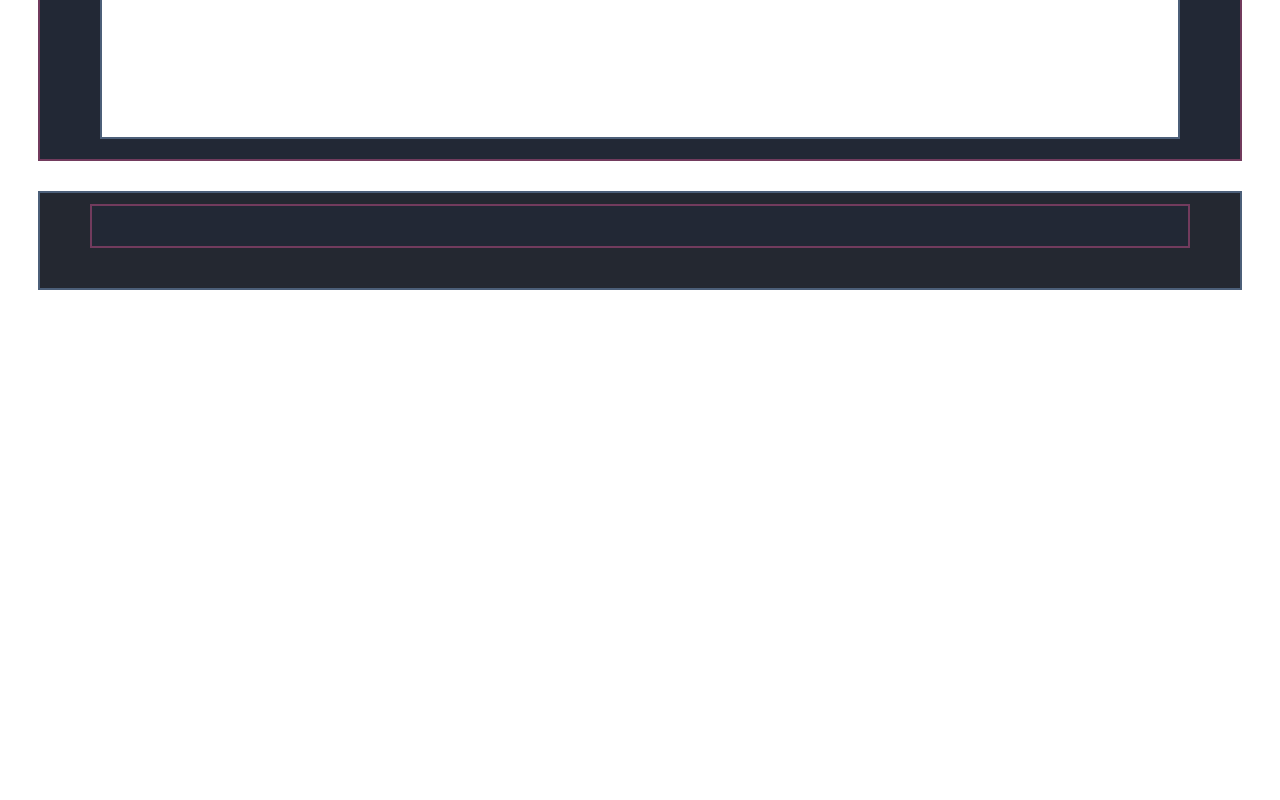
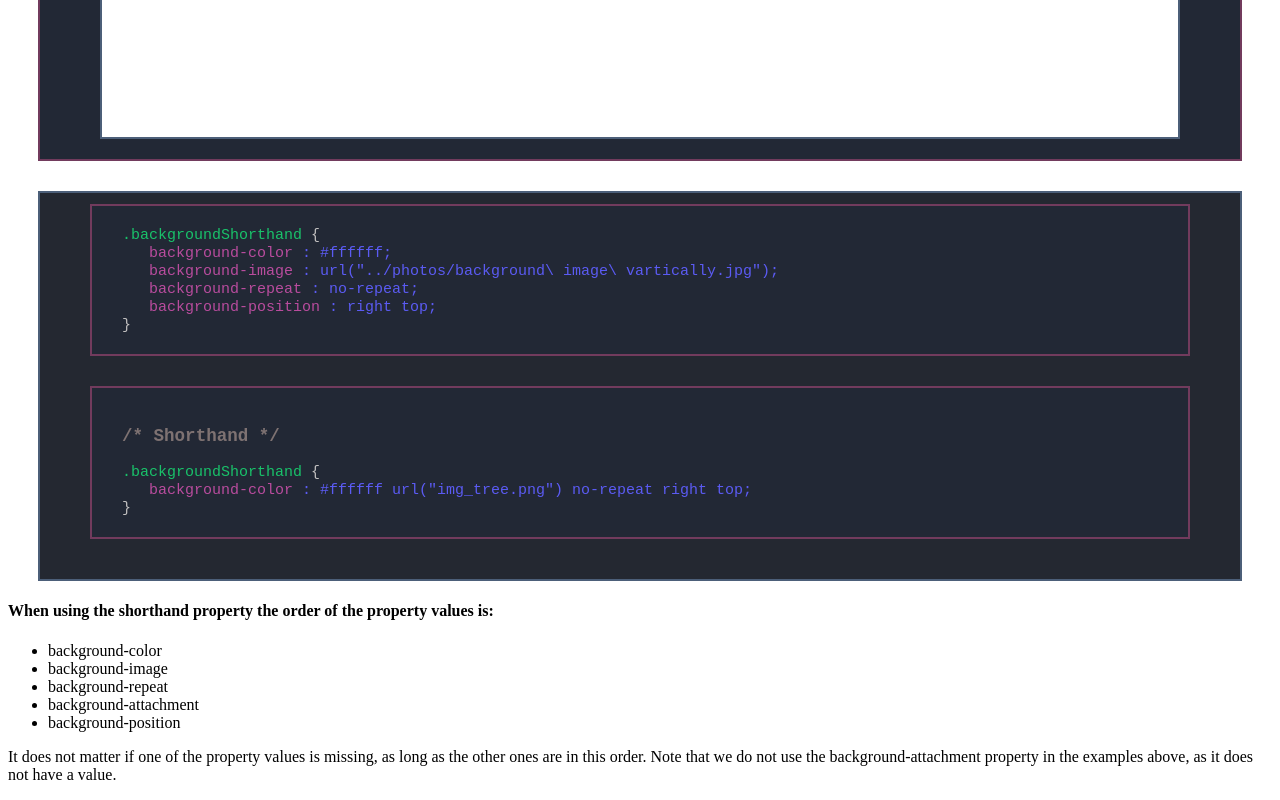
Before and after one commit to dev-ashik/css, a plain HTML site: page Details/backgroundShorthand.html in a window 1280 px wide. Shown: the part 345-1145 px from the top of the page. Before the commit the page ends 800 px from the top, so only its background shows below. Drawn offline with Linux system fonts and the light colour scheme.

Commit message:
background shorthand

```diff
--- a/Details/backgroundShorthand.html
+++ b/Details/backgroundShorthand.html
@@ -19,6 +19,12 @@
 <body>
     <div class="codeDiv">
         <div class="codeRunDiv backgroundShorthand">
+
+        </div>
+    </div>
+
+    <div class="codeRunDiv">
+        <div class="codeDiv">
             <code>
                 <span class="codeColorGreen">.backgroundShorthand </span>{ <br>
                     &nbsp; &nbsp;<span class="codeColorDarkRed">background-color </span><span class="codeColorBlue">: #ffffff;</span><br>
@@ -28,12 +34,23 @@
                 }
             </code>
         </div>
-    </div>
-
-    <div class="codeRunDiv">
         <div class="codeDiv">
-
+            <code>
+                <h3 class="codeColorComment">/* Shorthand */</h3>
+                <span class="codeColorGreen">.backgroundShorthand </span>{ <br>
+                    &nbsp; &nbsp;<span class="codeColorDarkRed">background-color </span><span class="codeColorBlue">: #ffffff url("img_tree.png") no-repeat right top;</span><br>
+                }
+            </code>
         </div>
     </div>
+    <h4>When using the shorthand property the order of the property values is:</h4>
+    <ul>
+        <li>background-color</li>
+        <li>background-image</li>
+        <li>background-repeat</li>
+        <li>background-attachment</li>
+        <li>background-position</li>
+    </ul>
+    <p>It does not matter if one of the property values is missing, as long as the other ones are in this order. Note that we do not use the background-attachment property in the examples above, as it does not have a value.</p>
 </body>
 </html>
--- a/styles.css
+++ b/styles.css
@@ -29,20 +29,21 @@
   }
   .codeDiv {
     margin: 30px;
+    margin-top: 1px;
+    font-size: 15px;
     color: #c2c0c0;
     padding: 20px 30px;
     background-color: #222835;
     border: 2px solid #723b5d;
-    margin-top: 1px;
     }
   .codeRunDiv {
     margin: 30px;
+    font-size: 20px;
     margin-bottom: 0;
     color: #c2c0c0;
     padding: 10px 20px;
     background-color: #242831;
     border: 2px solid #4c5f79;
-    font-size: 20px;
     /* height: 300px; */
   }
     .typeDiv {
@@ -53,9 +54,9 @@
     .title {
         margin: 0;
         padding: 0;
+        font-size: 30px;
         color: #db6a4e;
         text-align: center;
-        font-size: 30px;
     }
 
     .title a {
@@ -80,10 +81,10 @@
 
     .colorBlock {
         width: 30%;
+        margin: 5px;
         height: 70px;
         line-height: 70px;
         text-align: center;
-        margin: 5px;
     }
 
     #tomato {
```
